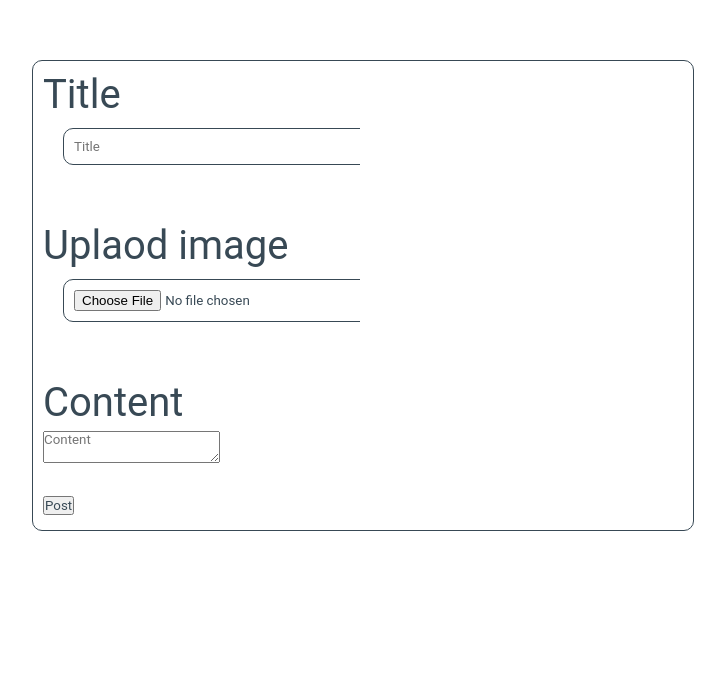
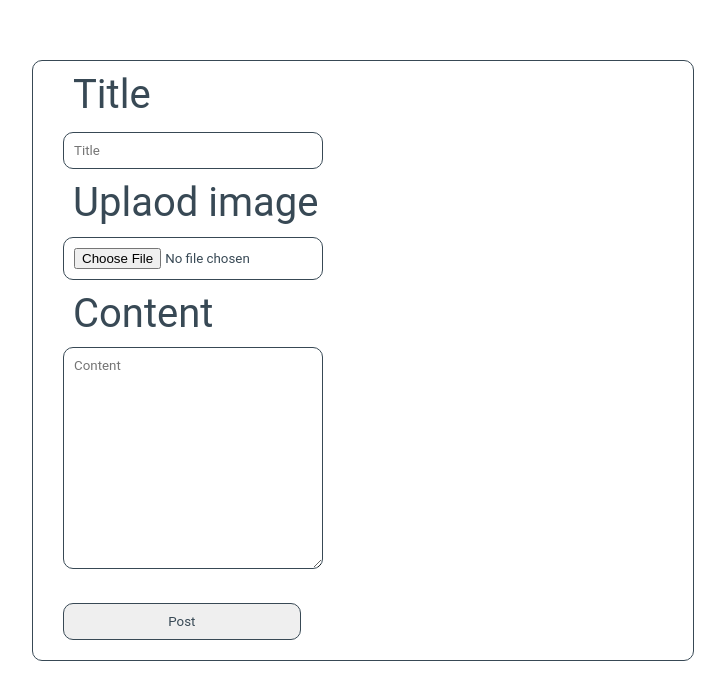
Before and after one commit to IshKevin/Blog_webapp, a React (Create React App) app: page /Newpost in a window 1280 px wide. Shown: the top 700 px of the page, without its empty margins (277-1002 px from the left). Built offline with nearby package versions, Linux system fonts and the light colour scheme.

Commit message:
finish styling of new post

```diff
--- a/src/components/Newpost.css
+++ b/src/components/Newpost.css
@@ -26,10 +26,43 @@ input{
     margin-left: 20px;
     margin-right: 20px;
     justify-content: space-between;
-    display: flex;
     border: 1px solid #384955;
     border-radius: 10px;
     padding: 10px;
-    width: 100%;
+    width: 75%;
     height: auto;
 }
+textarea{
+    margin-bottom: 10px;
+    margin-top: 10px;
+    margin-left: 20px;
+    margin-right: 20px;
+    justify-content: space-between;
+    border: 1px solid #384955;
+    border-radius: 10px;
+    padding: 10px;
+    width: 75%;
+    height: 200px;
+}
+button{
+    margin-bottom: 10px;
+    margin-top: 10px;
+    margin-left: 20px;
+    margin-right: 20px;
+    justify-content: center;
+    border: 1px solid #384955;
+    border-radius: 10px;
+    padding: 10px;
+    width: 75%;
+    height: auto;
+}
+label{
+    margin-bottom: 10px;
+    margin-top: 10px;
+    margin-left: 20px;
+    margin-right: 20px;
+    justify-content: left;
+    padding: 10px;
+    width: 75%;
+    height: auto;
+}
```
